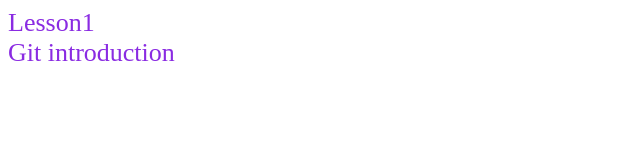
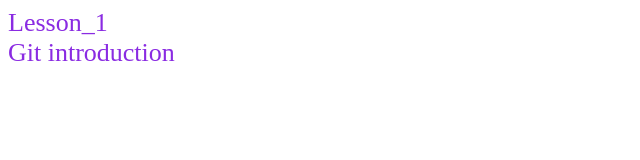
Before and after one commit to katezavertyaeva/52.1_git_lesson1, a plain HTML site: page index.html in a window 1280 px wide. Shown: the full height of the page, 0-640 px from the left. Drawn offline with Linux system fonts and the light colour scheme.

Commit message:
change title

```diff
--- a/index.html
+++ b/index.html
@@ -7,7 +7,7 @@
     <title>Lesson1-git</title>
   </head>
   <body>
-    <div>Lesson1</div>
+    <div>Lesson_1</div>
     <div>Git introduction</div>
   </body>
 </html>
```
Also changed, not shown: 1 other file.
